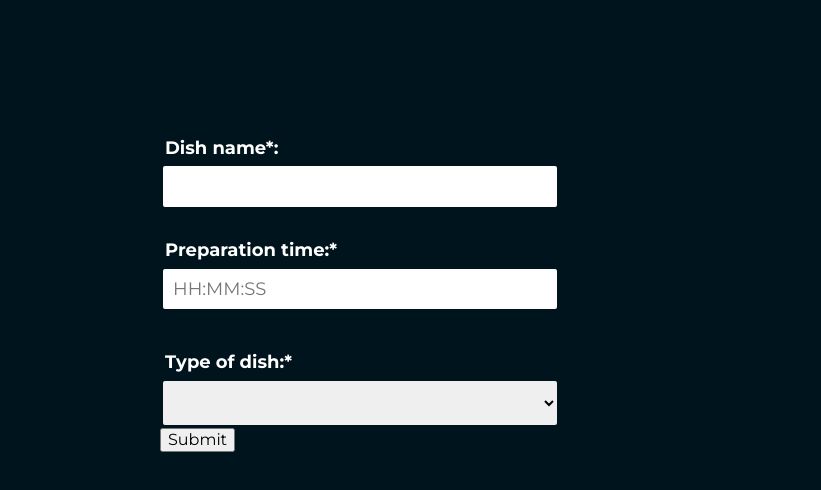
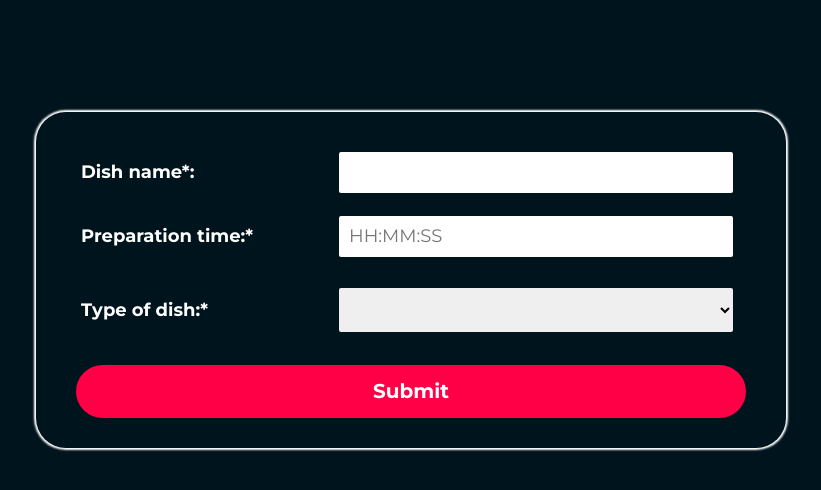
Before and after one commit to galerafrontend/dish-form-app, a React (Create React App) app: page / in a window 1280 px wide. Shown: the top 490 px of the page, without its empty margins (229-1050 px from the left). Built offline with nearby package versions, Linux system fonts and the light colour scheme.

Commit message:
displaying of notification when submitting the form added to DishForm component

```diff
--- a/src/components/DishForm/index.js
+++ b/src/components/DishForm/index.js
@@ -1,10 +1,16 @@
 import { useFormik } from "formik";
+import { Form, Button } from "./styled";
 import { filterValues, postDish } from "../../helpers/apiUtil";
 import { dishValidationSchema } from "./dishValidationSchema";
 import TextInput from "./TextInput";
 import SelectInput from "./SelectInput";
+import { useState, useEffect } from "react";
+import Notification from "../Notification";
+import useStatus from "./useStatus";
+import getNotificationData from "./getNotificationData";
 
 const DishForm = () => {
+  const [status, setStatus] = useState();
   const formik = useFormik({
     initialValues: {
       name: "",
@@ -17,6 +23,7 @@ const DishForm = () => {
     },
     validationSchema: dishValidationSchema,
     onSubmit: async (values, { setSubmitting, setErrors, resetForm }) => {
+      setStatus("pending");
       try {
         const filteredValues = filterValues(values);
 
@@ -27,6 +34,7 @@ const DishForm = () => {
           console.log(responseData);
           console.log("Dish was added");
           resetForm();
+          setStatus("success");
           setSubmitting(false);
         } else {
           const errorData = await response.json();
@@ -34,12 +42,17 @@ const DishForm = () => {
         }
       } catch (error) {
         console.error("An error occurred:", error);
+        setStatus("error");
       }
     },
   });
 
+  useStatus(status, setStatus);
+  const notification = getNotificationData(status);
+
   return (
-    <form onSubmit={formik.handleSubmit}>
+    <>
+      <Form onSubmit={formik.handleSubmit}>
         <div>
           <TextInput
             label="Dish name*:"
@@ -108,8 +121,16 @@ const DishForm = () => {
             />
           </div>
         )}
-      <button type="submit">Submit</button>
-    </form>
+        <Button type="submit">Submit</Button>
+      </Form>
+      {notification && (
+        <Notification
+          status={notification.status}
+          title={notification.title}
+          message={notification.message}
+        />
+      )}
+    </>
   );
 };
 
```
Lines whose indentation alone changed are shown as unchanged.
